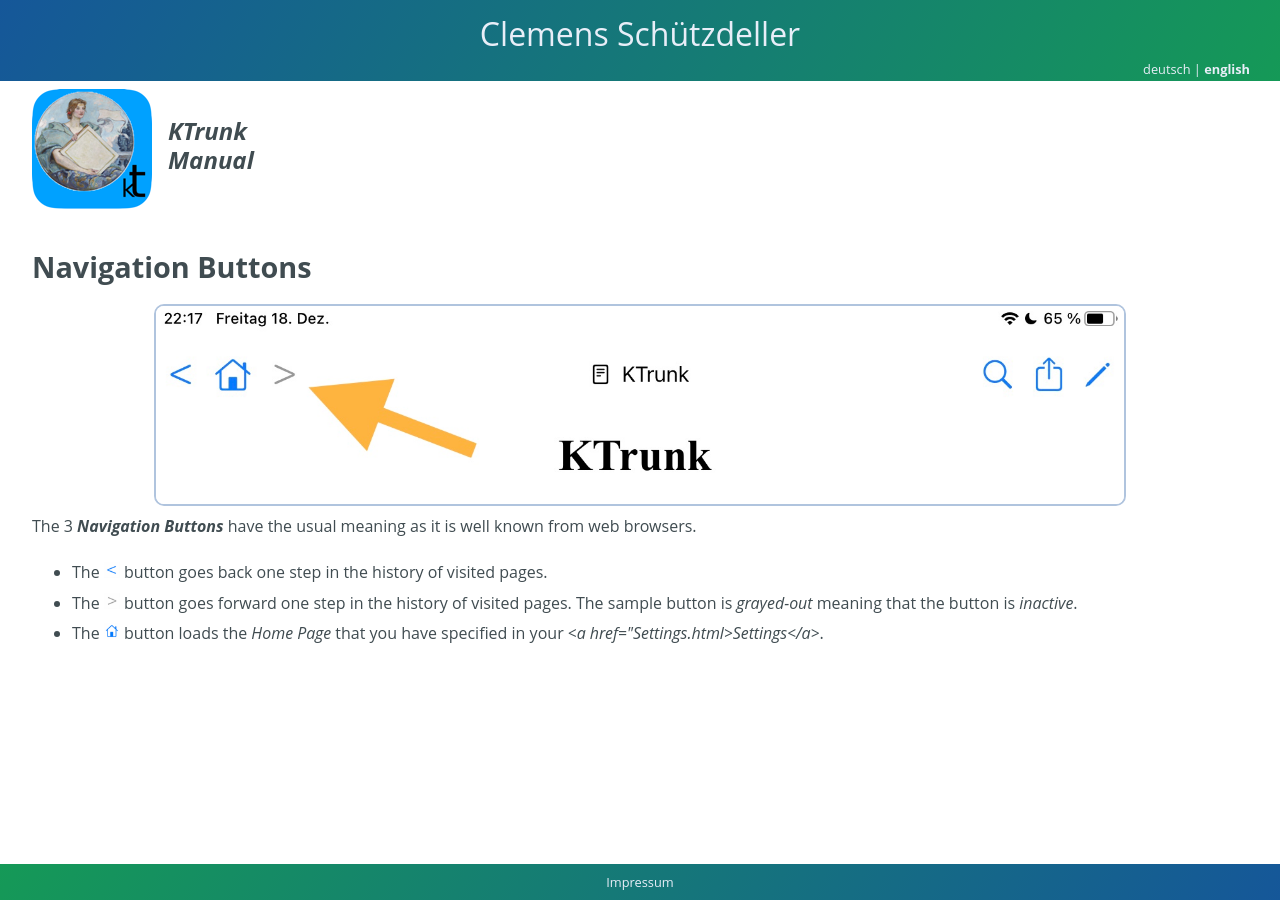
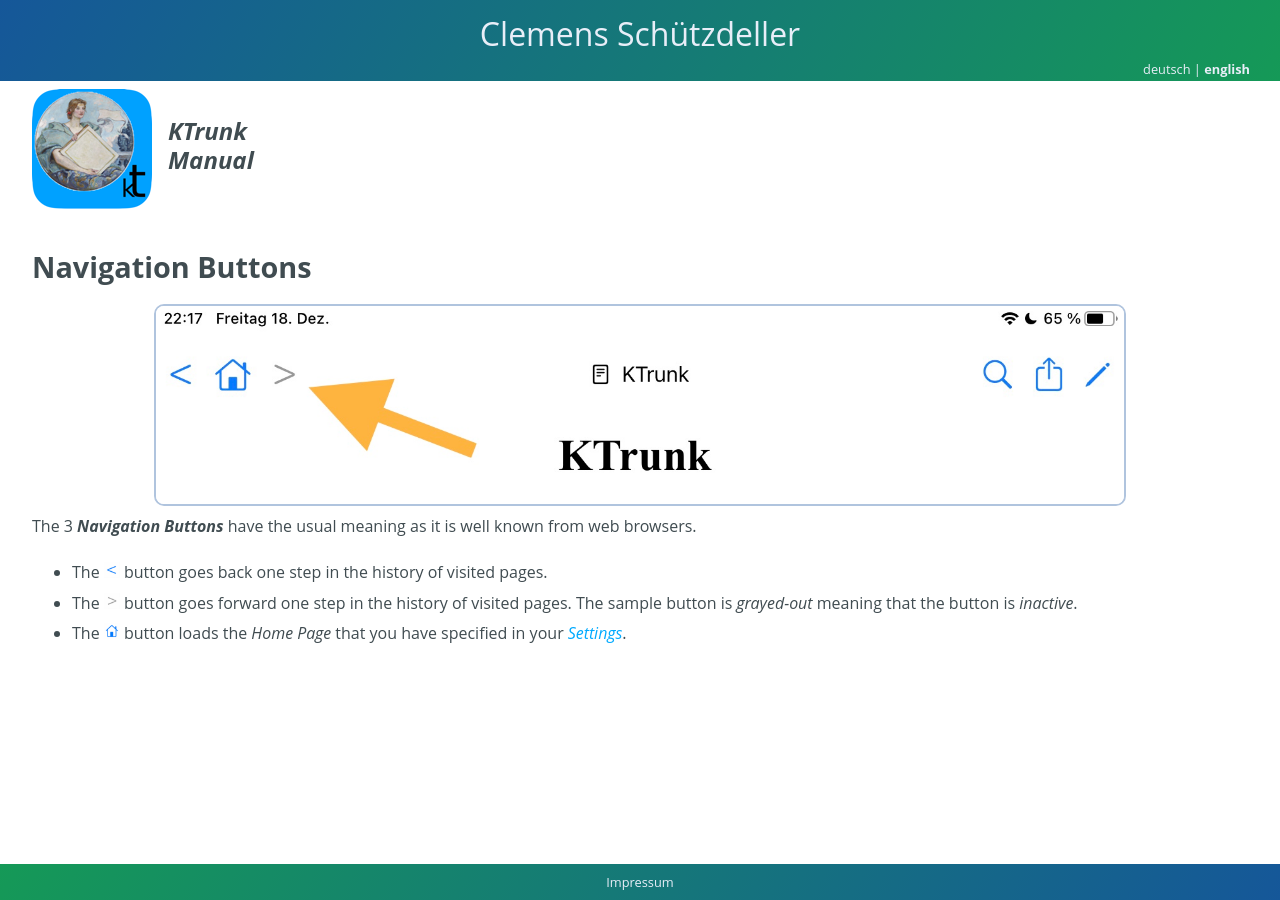
Before and after one commit to cs-LA/home, a Jekyll site: the page built from KTrunk/Manual/NavigationButtons.md, in a window 1280 px wide. Built offline with Jekyll 4.4.1, drawn with Linux system fonts in a browser that asks for light colours; our own code applies the rules of GitHub Pages for plain Markdown files.

Commit message:
Update NavigationButtons.md

```diff
--- a/KTrunk/Manual/NavigationButtons.md
+++ b/KTrunk/Manual/NavigationButtons.md
@@ -28,7 +28,7 @@
     <span class="de">Die <img src="NavigationButtonForward.jpg" class="appButton"> Schaltfläche führt in der Historie der besuchten Web-Seiten einen Schritt vorwärts. Die hier gezeigte Beispiel-Schaltfläche ist <i>ausgegraut</i>, d.h. sie ist <i>nicht aktiviert</i>.</span>
   </li>
   <li>
-    <span class="en">The <img src="NavigationButtonHome.jpg" class="appButton"> button loads the <i>Home Page</i> that you have specified in your <i><a href="Settings.html>Settings</a></i>.</span>
-    <span class="de">Die <img src="NavigationButtonHome.jpg" class="appButton"> Schaltfläche lädt die <i>Home Page</i>, die in den <i><a href="Settings.html>Einstellungen</a></i> festgelegt wurde.</span>
+    <span class="en">The <img src="NavigationButtonHome.jpg" class="appButton"> button loads the <i>Home Page</i> that you have specified in your <i><a href="Settings.html">Settings</a></i>.</span>
+    <span class="de">Die <img src="NavigationButtonHome.jpg" class="appButton"> Schaltfläche lädt die <i>Home Page</i>, die in den <i><a href="Settings.html">Einstellungen</a></i> festgelegt wurde.</span>
   </li>
 </ul>
```
